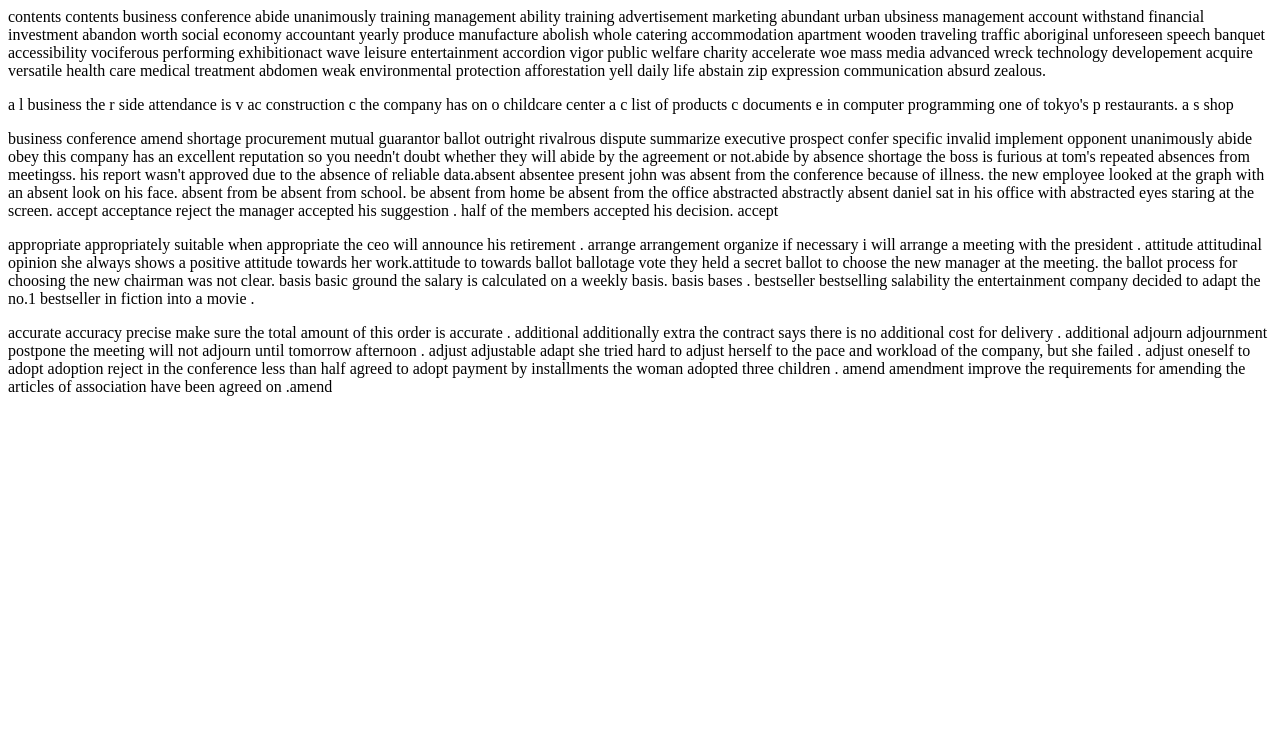
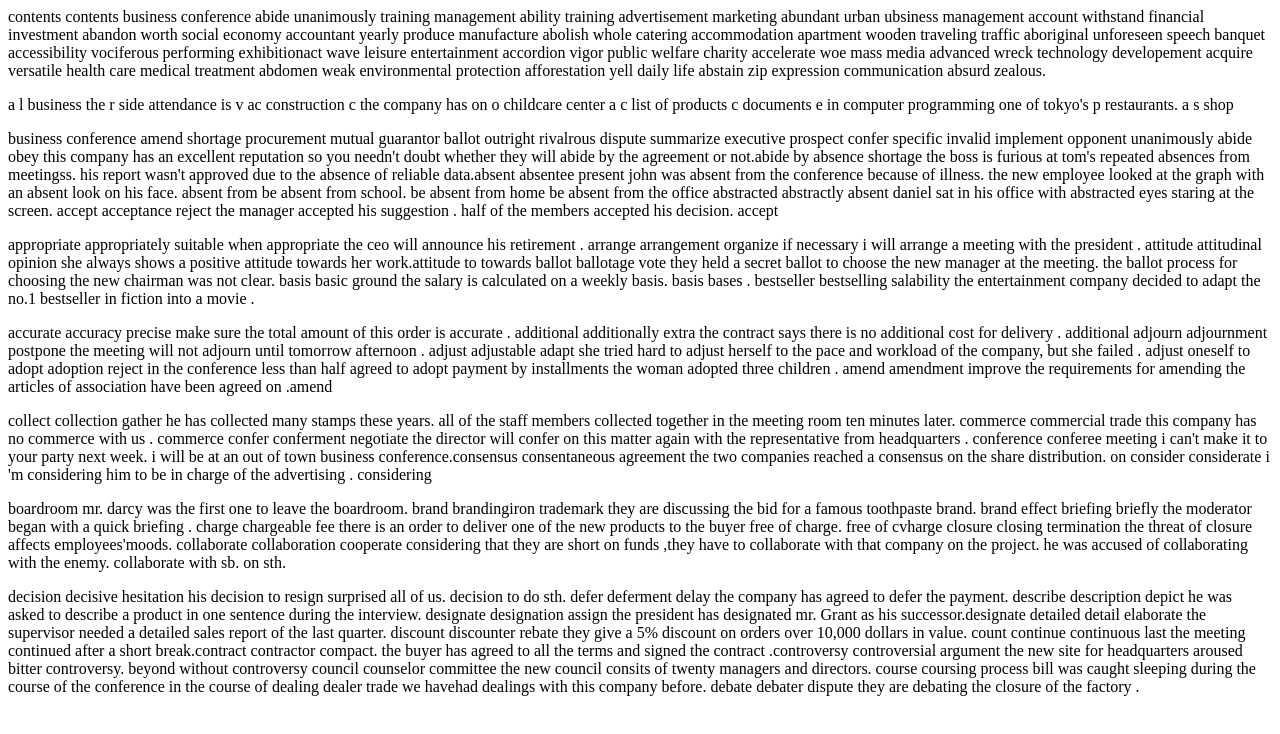
Before and after one commit to pann710/20210922, a plain HTML site: page index.html in a window 1280 px wide. Drawn offline with Linux system fonts and the light colour scheme.

Commit message:
Update index.html

```diff
--- a/index.html
+++ b/index.html
@@ -13,5 +13,10 @@ contents contents business conference abide unanimously training management abil
   <p>appropriate appropriately  suitable when appropriate the ceo will announce his retirement . arrange arrangement organize if necessary i will arrange a meeting with the president . attitude attitudinal opinion  she always shows a positive attitude towards her work.attitude to towards ballot ballotage vote they held a secret ballot to choose the new manager at the meeting. the  ballot process for choosing the new chairman  was not clear. basis basic ground  the salary is calculated  on a weekly basis. basis bases . bestseller  bestselling  salability  the entertainment  company decided to adapt  the no.1 bestseller in fiction into a movie .
   </p>
   <p>accurate accuracy precise make sure the total amount of this order is accurate . additional additionally extra the contract says there is no additional cost for delivery . additional  adjourn  adjournment  postpone  the meeting will not adjourn  until tomorrow  afternoon .  adjust adjustable  adapt she tried hard to adjust herself  to the pace and workload of the company, but she failed . adjust oneself to adopt adoption reject in the conference less than half agreed to adopt payment by installments the woman adopted three children . amend amendment improve the requirements for amending the articles of association  have been  agreed on .amend </p>
+
+  <p>collect collection gather he has collected many stamps these years. all of the staff members collected  together in the meeting room ten  minutes later. commerce commercial  trade this company has no commerce with us . commerce confer conferment  negotiate the director will confer on this matter again with the representative from headquarters . conference conferee meeting i can't make it to your party next week. i will be at an out of town business conference.consensus consentaneous agreement the two companies reached a consensus on the share distribution. on consider considerate  i 'm considering  him to be in charge of the advertising . considering </p>
+  <p>boardroom mr. darcy was the first one to leave  the boardroom. brand brandingiron trademark they are discussing the bid for a famous toothpaste brand. brand effect briefing briefly the moderator began with a quick briefing . charge chargeable fee there is an order to deliver one of the new products to the buyer free of charge. free of cvharge  closure closing termination  the threat  of closure affects employees'moods. collaborate collaboration cooperate considering that they are short on funds ,they have to collaborate with that company on the project. he was accused of collaborating with the enemy. collaborate  with sb. on sth. </p>
+
+  <p>decision decisive hesitation  his decision to resign surprised all of us. decision to do sth. defer deferment delay the company has agreed to defer the payment. describe description depict he was asked to describe a product in one sentence during the interview. designate designation assign the president has designated mr. Grant as his successor.designate detailed detail  elaborate the supervisor needed a detailed sales report of the last quarter. discount discounter rebate they give a 5% discount on orders over 10,000 dollars in value. count continue continuous  last the meeting continued after a short break.contract contractor compact. the buyer has agreed to all the terms and signed the contract .controversy controversial argument the new site for headquarters aroused bitter controversy. beyond without controversy council counselor committee the new council consits of twenty managers and directors. course coursing process bill was caught sleeping during the course of the conference in the course of  dealing dealer trade we havehad dealings with this company before. debate debater dispute they are debating the closure of the factory .</p>
   </body>
 </html>
```
